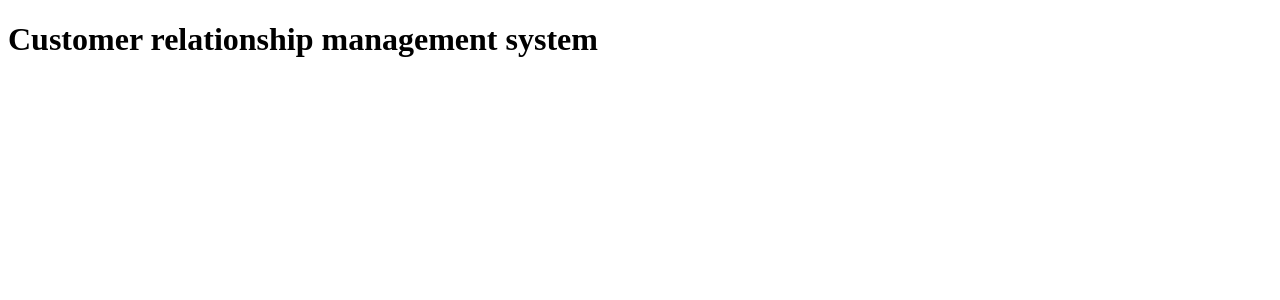
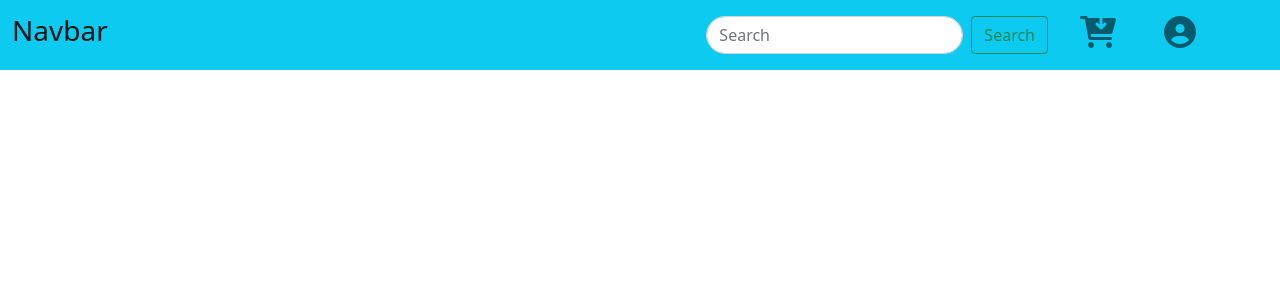
Before and after one commit to MRezan/Customer-relationship-management-system, a PHP site: page / in a window 1280 px wide. Shown: the top 300 px of the page. Run offline with PHP 8.4, Linux system fonts and the light colour scheme; some libraries are stand-ins or nearby versions.

Commit message:
navbar created

```diff
--- a/index.php
+++ b/index.php
@@ -1,3 +1,7 @@
+<?php
+include_once "navbar.php"
+?>
+
 <!DOCTYPE html>
 <html lang="en">
 <head>
@@ -7,7 +11,7 @@
   <title>Home</title>
 </head>
 <body>
-  <h1>Customer relationship management system</h1>
+
 
 </body>
 </html>
--- /dev/null
+++ b/navbar.php
@@ -0,0 +1,54 @@
+<!DOCTYPE html>
+<html lang="en">
+<head>
+  <meta charset="UTF-8">
+  <meta http-equiv="X-UA-Compatible" content="IE=edge">
+  <meta name="viewport" content="width=device-width, initial-scale=1.0">
+  <link href="https://cdn.jsdelivr.net/npm/bootstrap@5.0.2/dist/css/bootstrap.min.css" rel="stylesheet" integrity="sha384-EVSTQN3/azprG1Anm3QDgpJLIm9Nao0Yz1ztcQTwFspd3yD65VohhpuuCOmLASjC" crossorigin="anonymous">
+  <link rel="stylesheet" href="https://cdnjs.cloudflare.com/ajax/libs/font-awesome/6.1.2/css/all.min.css" integrity="sha512-1sCRPdkRXhBV2PBLUdRb4tMg1w2YPf37qatUFeS7zlBy7jJI8Lf4VHwWfZZfpXtYSLy85pkm9GaYVYMfw5BC1A==" crossorigin="anonymous" referrerpolicy="no-referrer" />
+
+  <title>Document</title>
+</head>
+<body>
+
+<nav class="navbar navbar-expand-lg navbar-light bg-info text-dark">
+  <div class="container-fluid">
+    <a class="navbar-brand" href="#"><h3>Navbar</h3></a>
+    <button class="navbar-toggler" type="button" data-bs-toggle="collapse" data-bs-target="#navbarNav" aria-controls="navbarNav" aria-expanded="false" aria-label="Toggle navigation">
+      <span class="navbar-toggler-icon"></span>
+    </button>
+    <div class="collapse navbar-collapse " id="navbarNav">
+      <ul class="navbar-nav ms-auto me-5 ">
+
+      <div class="nav-link">
+    <form class="d-flex">
+      <input class="form-control me-2 rounded-pill" type="search" placeholder="Search" aria-label="Search">
+      <button class="btn btn-outline-success" type="submit">Search</button>
+    </form>
+  </div>
+
+
+        <li class="nav-item mx-3">
+       <a href=""><i class="fa-solid fa-cart-arrow-down nav-link fa-2x"></i></a>
+        </li>
+        <li class="nav-item mx-3">
+        <a href=""><i class="fa-solid fa-circle-user nav-link fa-2x"></i></a>
+        </li>
+
+      </ul>
+
+
+
+    </div>
+  </div>
+</nav>
+
+
+
+
+
+<script src="https://cdn.jsdelivr.net/npm/bootstrap@5.0.2/dist/js/bootstrap.bundle.min.js" integrity="sha384-MrcW6ZMFYlzcLA8Nl+NtUVF0sA7MsXsP1UyJoMp4YLEuNSfAP+JcXn/tWtIaxVXM" crossorigin="anonymous"></script>
+<script src="https://cdn.jsdelivr.net/npm/@popperjs/core@2.9.2/dist/umd/popper.min.js" integrity="sha384-IQsoLXl5PILFhosVNubq5LC7Qb9DXgDA9i+tQ8Zj3iwWAwPtgFTxbJ8NT4GN1R8p" crossorigin="anonymous"></script>
+<script src="https://cdn.jsdelivr.net/npm/bootstrap@5.0.2/dist/js/bootstrap.min.js" integrity="sha384-cVKIPhGWiC2Al4u+LWgxfKTRIcfu0JTxR+EQDz/bgldoEyl4H0zUF0QKbrJ0EcQF" crossorigin="anonymous"></script>
+</body>
+</html>
```
